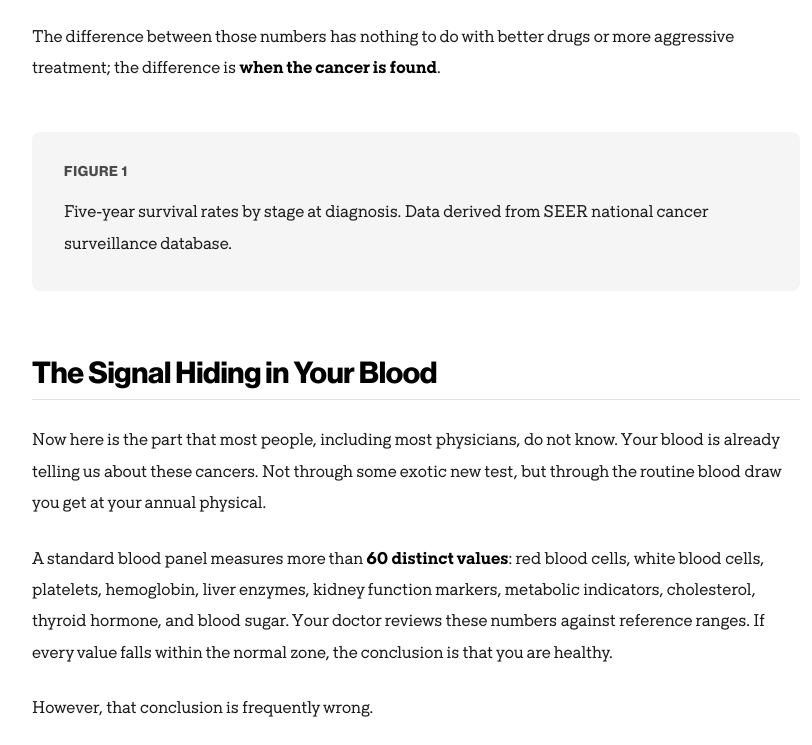
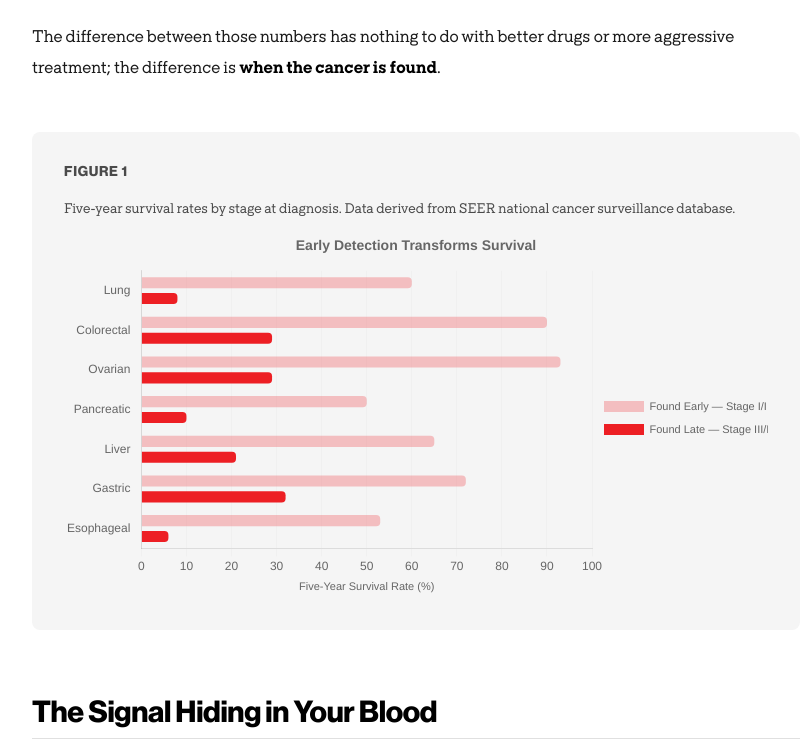
Before and after one commit to MC-BCRCOS/conquering-cancer, an Astro site: page / in a window 1280 px wide. Shown: the part 3207-3952 px from the top of the page, without its empty margins (288-1100 px from the left). Built offline with nearby package versions, Linux system fonts and the light colour scheme; Astro itself is replaced by a stand-in of ours.

Commit message:
Wire all 8 interactive charts into collection page
- SurvivalRates (Paper 1 Fig 1): early vs late stage survival by cancer
- DevStatus (Paper 1 Fig 2): algorithm development pipeline
- LivesSaveable (Paper 1 Fig 3): lives saveable per cancer type
- Economics (Paper 1 Fig 4): cost comparison
- MRIComparison (Paper 1 Fig 5): MRI vs mammography screening
- AlgorithmAccuracy (Paper 2 Fig 1): AUC scores for disease algorithms
- DeathsPreventable (Paper 2 Fig 3): non-cancer deaths preventable
- Economics reused (Paper 2 Fig 4): per-patient cost comparison

Co-Authored-By: Claude Opus 4.6 (1M context) <noreply@anthropic.com>

```diff
--- /dev/null
+++ b/src/components/charts/DeathsPreventable.tsx
@@ -0,0 +1,99 @@
+import { useEffect, useRef } from 'preact/hooks';
+import { Chart, registerables } from 'chart.js';
+
+Chart.register(...registerables);
+
+const REDI_RED = '#ed1f24';
+const REDI_RED_LIGHT = 'rgba(237, 31, 36, 0.2)';
+
+const diseases = [
+  { name: 'Cardiovascular', lo: 100, hi: 175 },
+  { name: 'Sepsis', lo: 55, hi: 80 },
+  { name: 'Type 2 Diabetes', lo: 25, hi: 45 },
+  { name: 'Chronic Kidney Disease', lo: 20, hi: 35 },
+  { name: 'Heart Failure', lo: 20, hi: 35 },
+  { name: 'NAFLD / Liver Fibrosis', lo: 8, hi: 15 },
+  { name: 'Familial Hypercholesterolemia', lo: 10, hi: 15 },
+  { name: 'Hemochromatosis', lo: 3, hi: 6 },
+  { name: 'Hypothyroidism', lo: 2, hi: 5 },
+  { name: 'PBC', lo: 1, hi: 3 },
+  { name: "Addison's Disease", lo: 0.5, hi: 1.5 },
+  { name: "Wilson Disease", lo: 0.3, hi: 1 },
+];
+
+export default function DeathsPreventable() {
+  const canvasRef = useRef<HTMLCanvasElement>(null);
+  const chartRef = useRef<Chart | null>(null);
+
+  useEffect(() => {
+    if (!canvasRef.current) return;
+
+    chartRef.current = new Chart(canvasRef.current, {
+      type: 'bar',
+      data: {
+        labels: diseases.map((d) => d.name),
+        datasets: [
+          {
+            label: 'Conservative (K)',
+            data: diseases.map((d) => d.lo),
+            backgroundColor: REDI_RED,
+            borderRadius: 4,
+            barPercentage: 0.7,
+          },
+          {
+            label: 'Upper Estimate (K)',
+            data: diseases.map((d) => d.hi - d.lo),
+            backgroundColor: REDI_RED_LIGHT,
+            borderRadius: 4,
+            barPercentage: 0.7,
+          },
+        ],
+      },
+      options: {
+        indexAxis: 'y',
+        responsive: true,
+        maintainAspectRatio: false,
+        plugins: {
+          legend: {
+            position: 'bottom',
+            labels: { font: { size: 12 }, padding: 16 },
+          },
+          tooltip: {
+            callbacks: {
+              label: (ctx) => {
+                const d = diseases[ctx.dataIndex];
+                return `${d.lo}K - ${d.hi}K deaths preventable/year`;
+              },
+            },
+          },
+        },
+        scales: {
+          x: {
+            stacked: true,
+            title: { display: true, text: 'Deaths Preventable Annually (thousands)', font: { size: 11 } },
+            grid: { color: '#f0f0f0' },
+          },
+          y: {
+            stacked: true,
+            grid: { display: false },
+            ticks: { font: { size: 11 } },
+          },
+        },
+      },
+    });
+
+    return () => chartRef.current?.destroy();
+  }, []);
+
+  return (
+    <div class="chart-container">
+      <h4>Figure 3</h4>
+      <p style={{ marginBottom: '1rem', fontSize: '0.875rem', color: '#4a4a4a' }}>
+        Estimated deaths preventable annually across 14 non-cancer conditions, assuming 50% population penetration.
+      </p>
+      <div style={{ height: '440px' }}>
+        <canvas ref={canvasRef}></canvas>
+      </div>
+    </div>
+  );
+}
--- /dev/null
+++ b/src/components/charts/SurvivalRates.tsx
@@ -0,0 +1,97 @@
+import { useEffect, useRef } from 'preact/hooks';
+import { Chart, registerables } from 'chart.js';
+
+Chart.register(...registerables);
+
+const REDI_RED = '#ed1f24';
+const REDI_RED_LIGHT = 'rgba(237, 31, 36, 0.25)';
+
+const cancers = [
+  { name: 'Lung', early: 60, late: 8 },
+  { name: 'Colorectal', early: 90, late: 29 },
+  { name: 'Ovarian', early: 93, late: 29 },
+  { name: 'Pancreatic', early: 50, late: 10 },
+  { name: 'Liver', early: 65, late: 21 },
+  { name: 'Gastric', early: 72, late: 32 },
+  { name: 'Esophageal', early: 53, late: 6 },
+];
+
+export default function SurvivalRates() {
+  const canvasRef = useRef<HTMLCanvasElement>(null);
+  const chartRef = useRef<Chart | null>(null);
+
+  useEffect(() => {
+    if (!canvasRef.current) return;
+
+    chartRef.current = new Chart(canvasRef.current, {
+      type: 'bar',
+      data: {
+        labels: cancers.map((c) => c.name),
+        datasets: [
+          {
+            label: 'Found Early — Stage I/II (%)',
+            data: cancers.map((c) => c.early),
+            backgroundColor: REDI_RED_LIGHT,
+            borderRadius: 4,
+            barPercentage: 0.7,
+          },
+          {
+            label: 'Found Late — Stage III/IV (%)',
+            data: cancers.map((c) => c.late),
+            backgroundColor: REDI_RED,
+            borderRadius: 4,
+            barPercentage: 0.7,
+          },
+        ],
+      },
+      options: {
+        indexAxis: 'y',
+        responsive: true,
+        maintainAspectRatio: false,
+        plugins: {
+          title: {
+            display: true,
+            text: 'Early Detection Transforms Survival',
+            font: { size: 14, weight: 'bold' },
+            padding: { bottom: 16 },
+          },
+          legend: {
+            position: 'right',
+            labels: { font: { size: 11 }, padding: 12 },
+          },
+          tooltip: {
+            callbacks: {
+              label: (ctx) => `${ctx.dataset.label}: ${ctx.parsed.x}%`,
+            },
+          },
+        },
+        scales: {
+          x: {
+            min: 0,
+            max: 100,
+            title: { display: true, text: 'Five-Year Survival Rate (%)', font: { size: 11 } },
+            grid: { color: '#f0f0f0' },
+          },
+          y: {
+            grid: { display: false },
+            ticks: { font: { size: 12 } },
+          },
+        },
+      },
+    });
+
+    return () => chartRef.current?.destroy();
+  }, []);
+
+  return (
+    <div class="chart-container">
+      <h4>Figure 1</h4>
+      <p style={{ marginBottom: '1rem', fontSize: '0.875rem', color: '#4a4a4a' }}>
+        Five-year survival rates by stage at diagnosis. Data derived from SEER national cancer surveillance database.
+      </p>
+      <div style={{ height: '360px' }}>
+        <canvas ref={canvasRef}></canvas>
+      </div>
+    </div>
+  );
+}
--- a/src/pages/index.astro
+++ b/src/pages/index.astro
@@ -2,6 +2,13 @@
 import BaseLayout from '../layouts/BaseLayout.astro';
 import ScrollNav from '../components/ScrollNav.tsx';
 import '../styles/paper.css';
+import SurvivalRates from '../components/charts/SurvivalRates.tsx';
+import DevStatus from '../components/charts/DevStatus.tsx';
+import LivesSaveable from '../components/charts/LivesSaveable.tsx';
+import Economics from '../components/charts/Economics.tsx';
+import MRIComparison from '../components/charts/MRIComparison.tsx';
+import AlgorithmAccuracy from '../components/charts/AlgorithmAccuracy.tsx';
+import DeathsPreventable from '../components/charts/DeathsPreventable.tsx';
 ---
 
 <BaseLayout title="Conquering Cancer" description="The Ratner Early Detection Initiative — using routine blood tests to detect cancer and disease before symptoms appear.">
@@ -57,10 +64,7 @@ import '../styles/paper.css';
 
   <p>The difference between those numbers has nothing to do with better drugs or more aggressive treatment; the difference is <strong>when the cancer is found</strong>.</p>
 
-  <div id="chart-lives-saveable" class="chart-container">
-    <h4>Figure 1</h4>
-    <p>Five-year survival rates by stage at diagnosis. Data derived from SEER national cancer surveillance database.</p>
-  </div>
+  <SurvivalRates client:visible />
 
   <h2>The Signal Hiding in Your Blood</h2>
 
@@ -80,19 +84,13 @@ import '../styles/paper.css';
 
   <p>Lung cancer followed. Researchers at Kaiser Permanente analyzed <strong>6,505 lung cancer cases</strong> against 189,597 controls and developed an algorithm that achieved an accuracy of <strong>0.86</strong> and identified <strong>40 percent of future lung cancer patients</strong> at a false positive rate of just 5 percent, 9 to 12 months before clinical diagnosis. A gastric cancer algorithm was validated across <strong>193,000 patients</strong>. A liver cancer algorithm was validated in <strong>75,000 patients</strong>. At least nine more cancers, from pancreatic to ovarian to kidney to myeloma, display documented blood chemistry signatures that the same methodology can target.</p>
 
-  <div id="chart-dev-status" class="chart-container">
-    <h4>Figure 2</h4>
-    <p>Current development status of cancer detection algorithms for 13 target cancers.</p>
-  </div>
+  <DevStatus client:visible />
 
   <h2>How Solid Are These Numbers?</h2>
 
   <p>The table of 13 cancers and their estimated lives saved rests on three foundations: published survival rates from the national cancer surveillance database maintained by the National Cancer Institute, the documented stage-shift effect of moving diagnosis from late to early stage, and the demonstrated performance of algorithms already deployed in clinical practice. The estimates assume <strong>50 percent population penetration</strong> of annual blood testing with algorithm integration; they are deliberately conservative. Full deployment would substantially increase the figures.</p>
 
-  <div id="chart-lives-saveable-range" class="chart-container">
-    <h4>Figure 3</h4>
-    <p>Conservative estimates of lives saveable annually, assuming 50% population penetration.</p>
-  </div>
+  <LivesSaveable client:visible />
 
   <h2>What Would It Cost?</h2>
 
@@ -100,10 +98,7 @@ import '../styles/paper.css';
 
   <p>For perspective, developing a single new cancer drug costs an average of <strong>$2.6 billion</strong> and takes 12 to 15 years. This entire algorithmic detection program could be completed for <strong>less than 2 percent of that cost</strong> in a fraction of the time.</p>
 
-  <div id="chart-economics" class="chart-container">
-    <h4>Figure 4</h4>
-    <p>Cost comparison: building all 13 cancer algorithms vs. single drug development vs. treating 125 late-stage patients for one year.</p>
-  </div>
+  <Economics client:visible />
 
   <h2>What Happens When the Algorithm Flags You?</h2>
 
@@ -113,10 +108,7 @@ import '../styles/paper.css';
 
   <p>The false positive profile is reassuring. Of the 41 people referred for biopsy, <strong>51 percent had confirmed cancer</strong> or masses requiring treatment. Compare that to mammography, where 39 to 50 percent of biopsied findings turn out to be cancer. The biopsy yield from full-body MRI is right in line with what we already consider worthwhile for screening. The negative predictive value was <strong>99.8 percent</strong>: among participants whose scans came back clear, virtually all remained cancer-free for at least one year.</p>
 
-  <div id="chart-mri" class="chart-container">
-    <h4>Figure 5</h4>
-    <p>Full-body MRI screening performance compared to mammography. Data from Prenuvo Polaris study (n=1,011).</p>
-  </div>
+  <MRIComparison client:visible />
 
   <h2>The Opportunity</h2>
 
@@ -150,10 +142,7 @@ import '../styles/paper.css';
 
   <p>Cardiovascular disease follows the same pattern. Machine learning that analyzes lipid trends, inflammatory markers from the complete blood count, and metabolic panel values achieves an accuracy of <strong>0.78 to 0.82</strong> for predicting heart attacks and strokes <strong>5 to 10 years before they occur</strong>, substantially outperforming the Framingham Risk Score, which most physicians rely on today.</p>
 
-  <div id="chart-algorithm-accuracy" class="chart-container">
-    <h4>Figure 1</h4>
-    <p>Demonstrated algorithm accuracy for non-cancer diseases compared to deployed cancer detection algorithms. AUC of 0.50 equals a coin flip; 1.0 equals perfect prediction.</p>
-  </div>
+  <AlgorithmAccuracy client:visible />
 
   <h2>The Diseases Doctors Almost Never Catch</h2>
 
@@ -167,10 +156,7 @@ import '../styles/paper.css';
 
   <h2>The Stakes</h2>
 
-  <div id="chart-deaths-preventable" class="chart-container">
-    <h4>Figure 3</h4>
-    <p>Estimated deaths preventable annually across 14 non-cancer conditions, assuming 50% population penetration.</p>
-  </div>
+  <DeathsPreventable client:visible />
 
   <p>The combined toll of these diseases exceeds <strong>1.2 million American deaths per year</strong>. Conservative estimates, assuming only 50 percent of the population receives annual blood testing with algorithm analysis, project that <strong>300,000 to 500,000 of those deaths could be prevented</strong>. Cardiovascular disease and sepsis account for the largest share, but diabetes, kidney disease, and heart failure each represent tens of thousands of preventable deaths.</p>
 
@@ -178,10 +164,7 @@ import '../styles/paper.css';
 
   <p>The financial case is overwhelming. A heart attack costs <strong>$20,000 to $50,000</strong> for initial treatment, plus ongoing costs for heart failure management that can reach <strong>$200,000 over a decade</strong>. Preventing that heart attack through early detection and intervention costs a few thousand dollars. Dialysis costs <strong>$90,000 per patient per year</strong>, but detecting kidney disease at Stage 2 instead of Stage 4 delays dialysis by 5 to 10 years, saving hundreds of thousands of dollars per patient. Diabetes complications, blindness, amputations, cardiovascular disease, and kidney failure cost an average of <strong>$250,000 per patient over a lifetime</strong>. The Diabetes Prevention Program demonstrated that a <strong>$3,500 lifestyle intervention prevents the disease entirely in 58 percent</strong> of high-risk patients.</p>
 
-  <div id="chart-economics-noncancer" class="chart-container">
-    <h4>Figure 4</h4>
-    <p>Per-patient cost comparison: treating disease after late detection vs. intervening after early algorithmic detection.</p>
-  </div>
+  <Economics client:visible />
 
   <h2>The Full Picture</h2>
 
```
